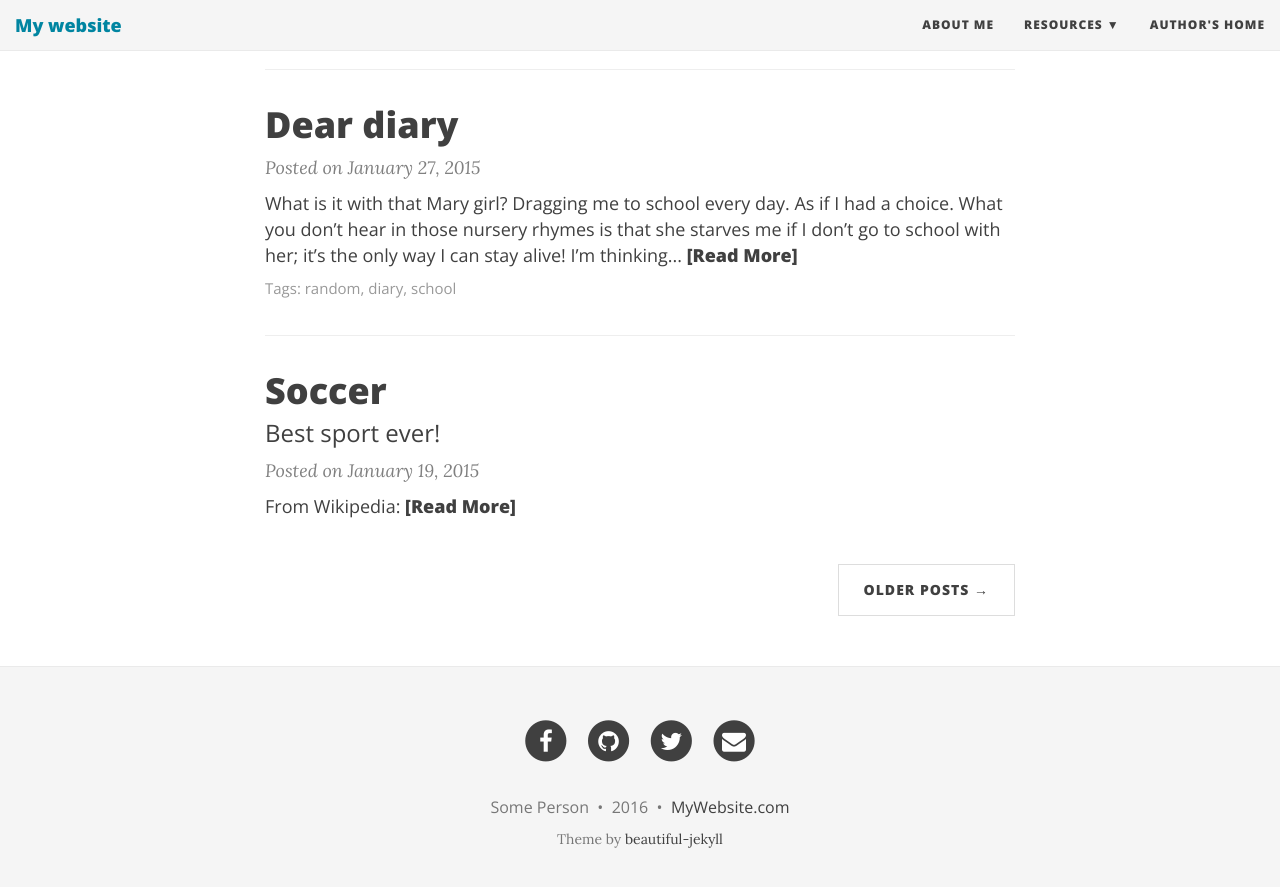
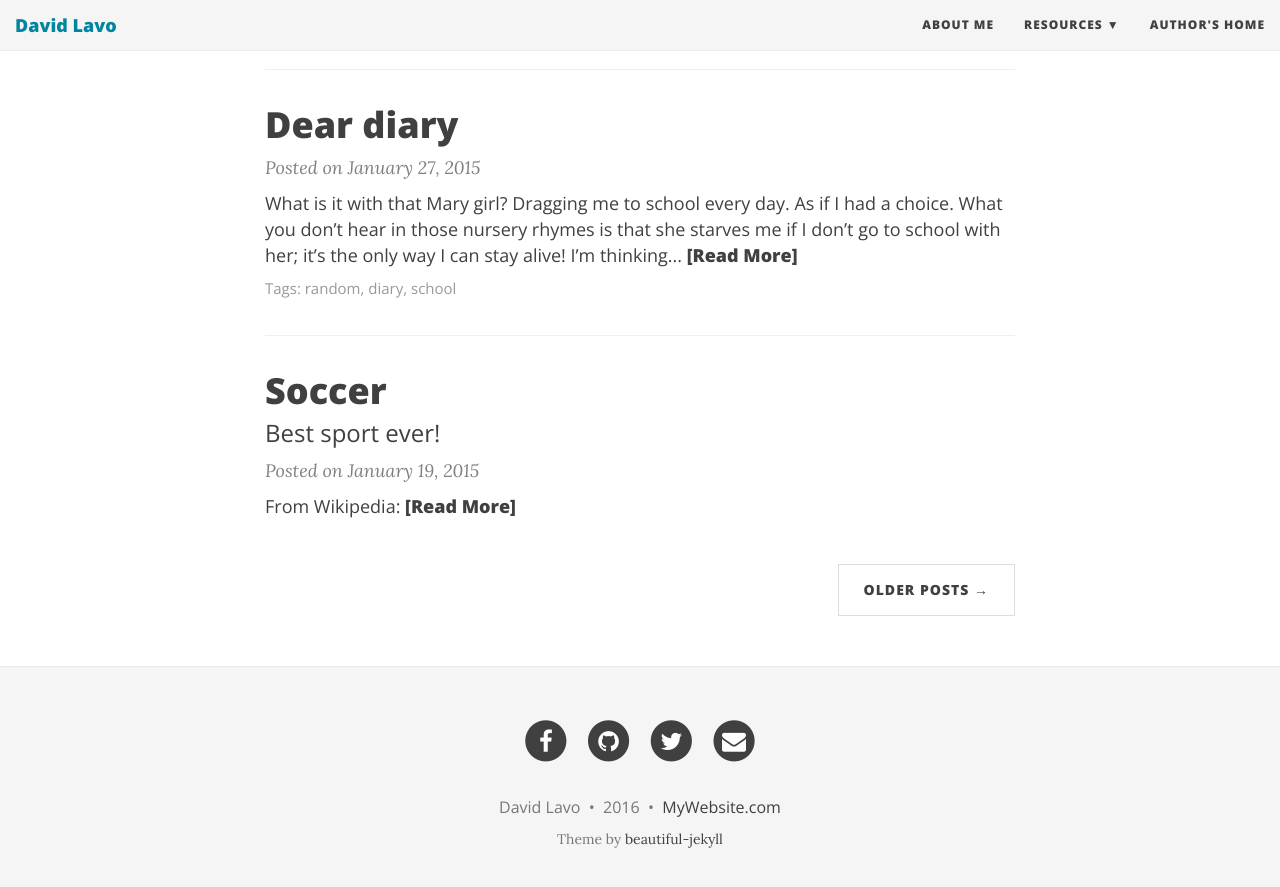
Before and after one commit to davidlavo/davidlavo.github.io, a Jekyll site: the page built from index.html, in a window 1280 px wide and 900 px high, scrolled down 1071 px. Shown: the top 887 px of the window. Built offline with Jekyll 4.4.1, drawn with Linux system fonts in a browser that asks for light colours; nearby versions of some CDN libraries; the list of posts is cut into pages by our own code.

Commit message:
Update _config.yml

```diff
--- a/_config.yml
+++ b/_config.yml
@@ -4,7 +4,7 @@
 # baseurl is the website's URL without the hostname
 
 # If you are building a simple GitHub user page (http://username.github.io) then use these settings:
-url: "http://username.github.io"
+url: "http://davidlavo.github.io"
 baseurl: ""
 
 # If you are building a GitHub project page then use these settings:
@@ -14,10 +14,10 @@ baseurl: ""
 # Of course don't forget to change the username and projectname to YOUR username and project
 
 # Name of website
-title: My website
+title: David Lavo
 
 # Short description of your site
-description: A virtual proof that name is awesome!
+description: A veritable work in progress ...
 
 # --- Navigation bar options --- #
 
@@ -43,8 +43,8 @@ avatar: "/img/avatar-icon.png"
 # Change all these values or delete the ones you don't want.
 # Important: you must keep the "name" parameter, everything else you can remove
 author:
-  name: Some Person
-  email: "youremail@domain.com"
+  name: David Lavo
+  email: "david@davidlavo.com"
   facebook: yourname  # eg. daattali
   github: yourname    # eg. daattali
   twitter: yourname   # eg. daattali
```
